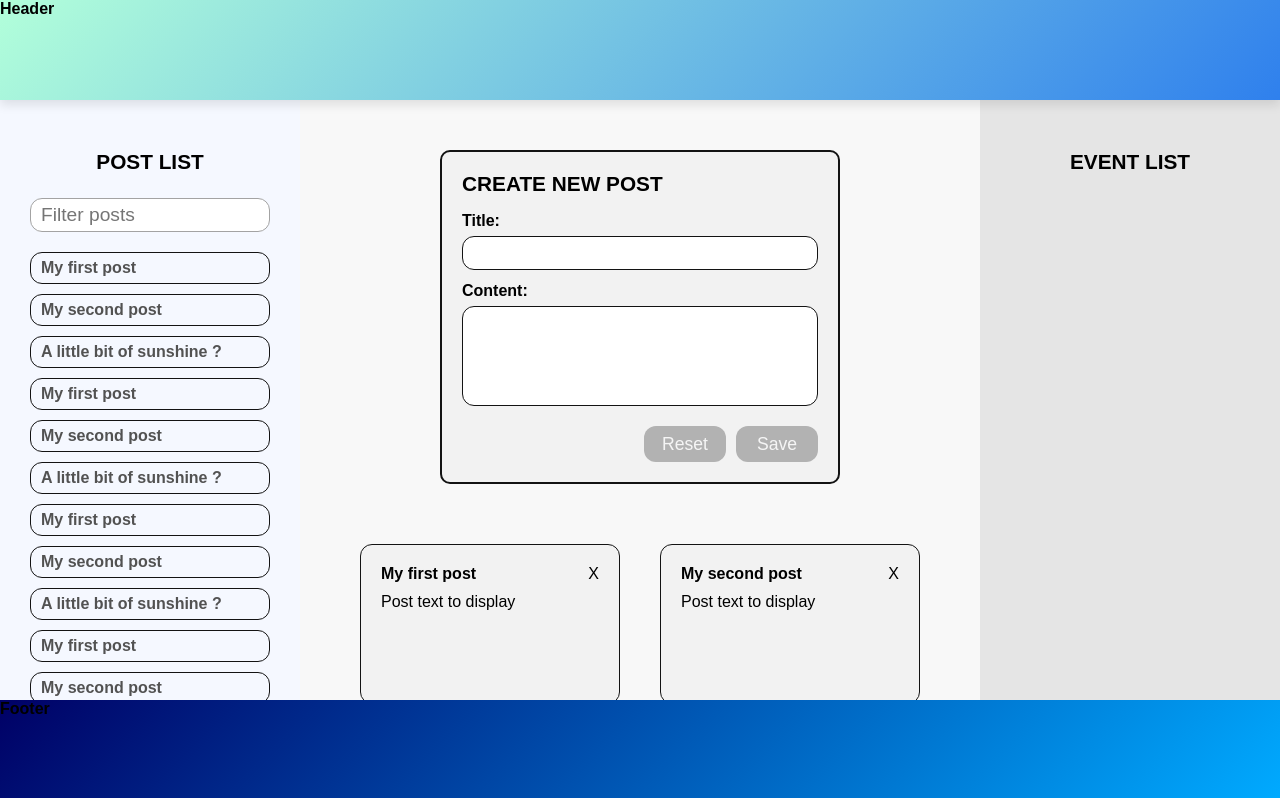
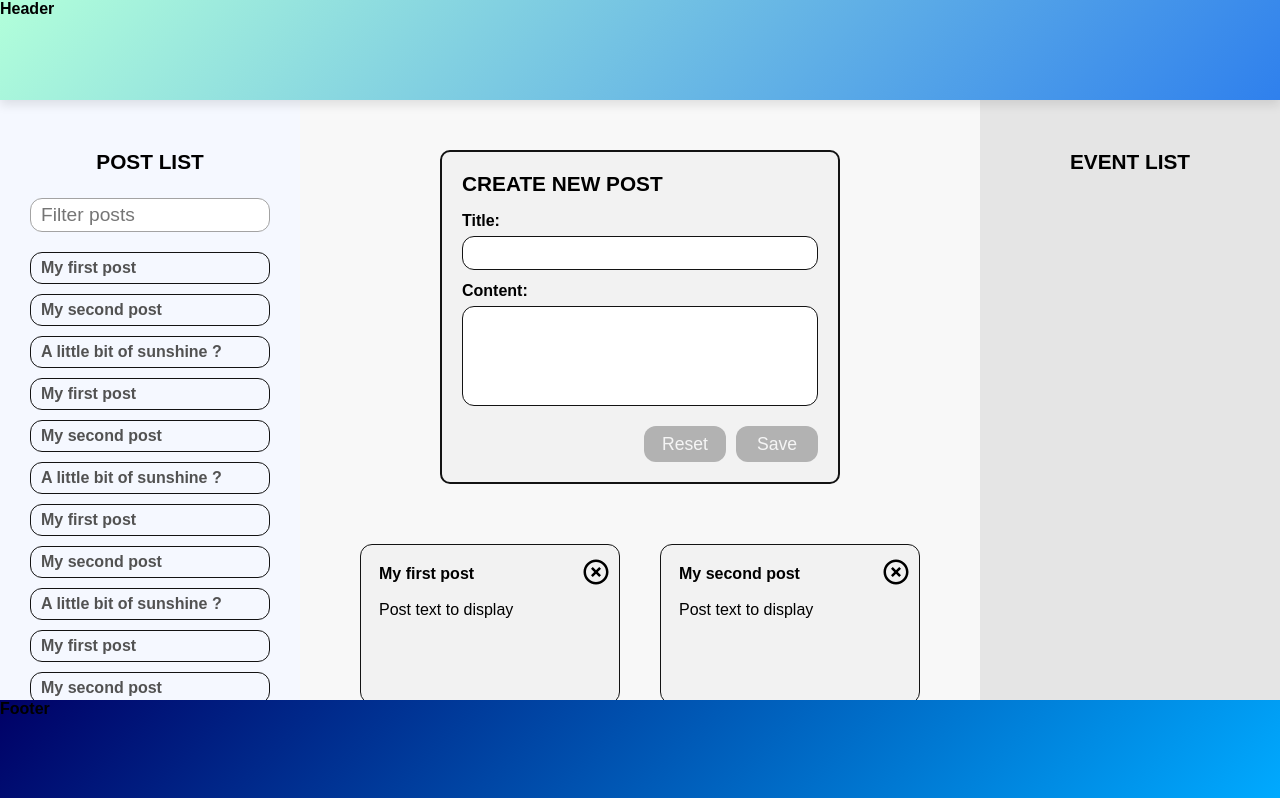
Before and after one commit to marcello-ants/react-akur8, a Next.js app: page / in a window 1280 px wide. Shown: the top 798 px of the page. Built offline with nearby package versions, Linux system fonts and the light colour scheme.

Commit message:
refactor: create X icon component

```diff
--- a/src/components/PostDetailList.tsx
+++ b/src/components/PostDetailList.tsx
@@ -1,4 +1,5 @@
 import { Post } from "@/types";
+import XIcon from "@/components/XIcon";
 
 type Props = {
   refs: { [key: string]: React.RefObject<HTMLLIElement> };
@@ -48,12 +49,12 @@ const PostDetailList: React.FC<Props> = ({
           >
             <div className="post-detail-title">
               <h3>{post.name}</h3>
-              <span
+              <div
                 className="remove-icon"
                 onClick={(event) => handlePostRemove(event, post)}
               >
-                X
-              </span>
+                <XIcon />
+              </div>
             </div>
             <p>{post.content}</p>
           </li>
--- /dev/null
+++ b/src/components/XIcon.tsx
@@ -0,0 +1,24 @@
+import React from "react";
+
+type Props = {
+  width?: number;
+  height?: number;
+  color?: string;
+};
+
+const XIcon: React.FC<Props> = ({ width = 30, height = 30 }) => {
+  return (
+    <svg
+      width={width}
+      height={height}
+      focusable="false"
+      aria-hidden="true"
+      viewBox="0 0 24 24"
+      data-testid="HighlightOffIcon"
+    >
+      <path d="M14.59 8 12 10.59 9.41 8 8 9.41 10.59 12 8 14.59 9.41 16 12 13.41 14.59 16 16 14.59 13.41 12 16 9.41 14.59 8zM12 2C6.47 2 2 6.47 2 12s4.47 10 10 10 10-4.47 10-10S17.53 2 12 2zm0 18c-4.41 0-8-3.59-8-8s3.59-8 8-8 8 3.59 8 8-3.59 8-8 8z"></path>
+    </svg>
+  );
+};
+
+export default XIcon;
--- a/src/styles/styles.scss
+++ b/src/styles/styles.scss
@@ -248,7 +248,7 @@ h2 {
     background-color: $grayscale-100;
     border: 1px solid $grayscale-800;
     border-radius: $border-radius;
-    padding: 20px;
+    padding: 12px 8px 12px 18px;
     margin: 20px;
     overflow: auto;
 
@@ -261,6 +261,7 @@ h2 {
   .post-detail-title {
     display: flex;
     justify-content: space-between;
+    align-items: center;
     margin-bottom: 10px;
   }
 
```
